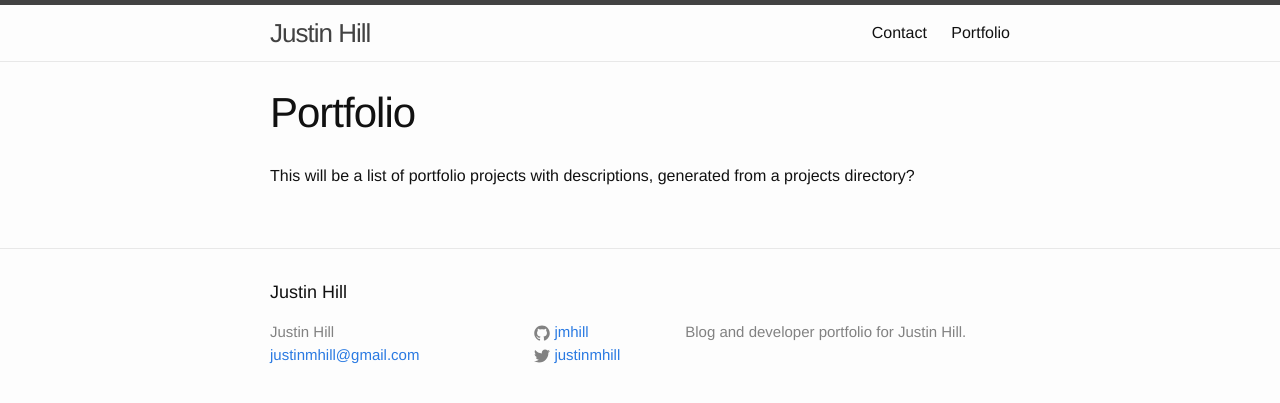
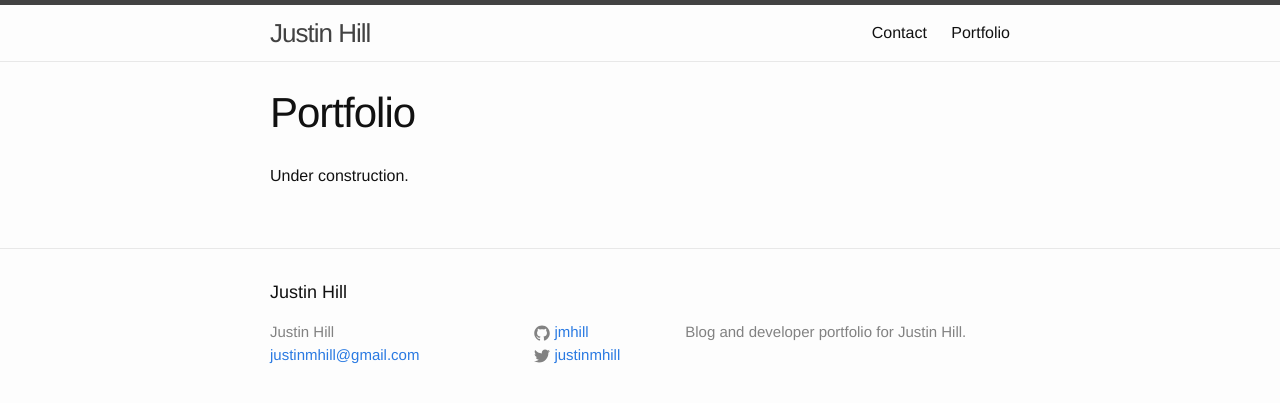
Before and after one commit to JMHill/JMHill.github.io, a Jekyll site: the page built from portfolio.html, in a window 1280 px wide. Shown: the top 403 px of the page. Built offline with Jekyll 4.4.1, drawn with Linux system fonts in a browser that asks for light colours.

Commit message:
portfolio is under construction

```diff
--- a/portfolio.html
+++ b/portfolio.html
@@ -4,4 +4,4 @@ title: Portfolio
 permalink: /portfolio/
 ---
 
-This will be a list of portfolio projects with descriptions, generated from a projects directory?
+<p>Under construction.</p>
```
